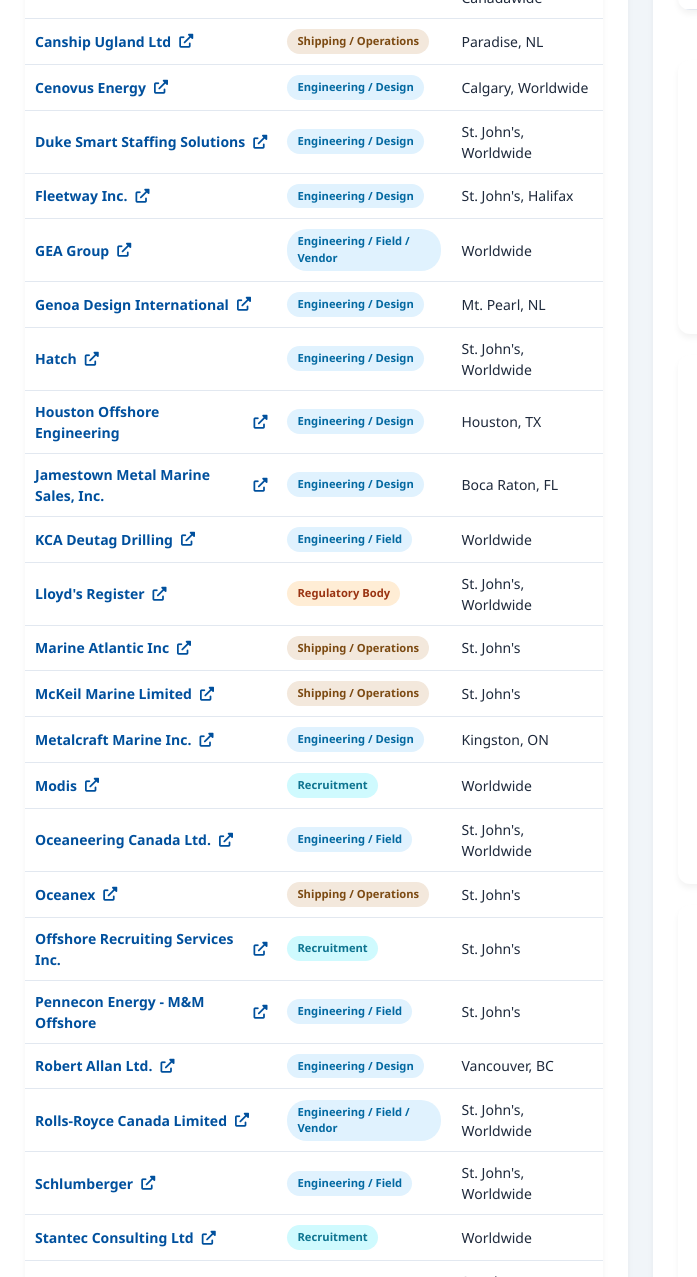
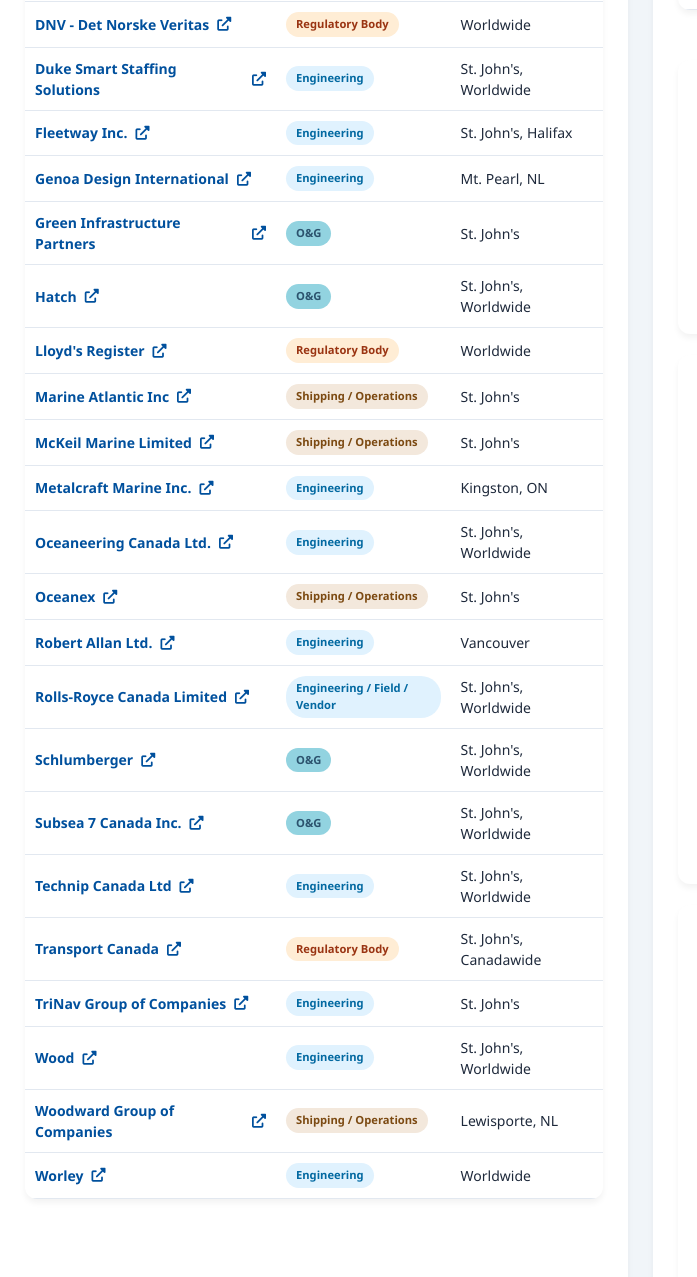
Before and after one commit to kevstrow/Designer-Career-Center, a plain HTML site: page index.html in a window 1280 px wide. Shown: the part 1740-3017 px from the top of the page, 0-697 px from the left. Drawn offline with Linux system fonts and the light colour scheme.

Commit message:
Add files via upload

```diff
--- a/index.html
+++ b/index.html
@@ -128,6 +128,7 @@
         .tag-blue { background: #e0f2fe; color: #0369a1; }
         .tag-green { background: #dcfce7; color: #15803d; }
         .tag-gray { background: #f1f5f9; color: #475569; }
+        .tag-blue2 { background: #92d3e0; color: #2c536e; }
 
         .hiring-always {
             background-color: #f0fdf4;
@@ -232,6 +233,11 @@
     background: #cffafe;
     color: #0e7490;
 }
+
+
+
+
+
 
 /* =========================================================
    RESOURCE SECTION ACCENT COLORS
@@ -512,7 +518,7 @@
       Adaptive Marine Solutions Inc. <i class="fas fa-external-link-alt"></i>
     </a>
   </td>
-  <td><span class="tag tag-blue">Engineering / Design</span></td>
+  <td><span class="tag tag-blue">Engineering</span></td>
   <td>St. John's</td>
 </tr>
 
@@ -522,28 +528,8 @@
       Aker Solutions <i class="fas fa-external-link-alt"></i>
     </a>
   </td>
-  <td><span class="tag tag-blue">Engineering / Design</span></td>
+  <td><span class="tag tag-blue2">O&amp;G</span></td>
   <td>St. John's, Worldwide</td>
-</tr>
-
-<tr>
-  <td>
-    <a class="company-link" href="https://www.aon.com" target="_blank">
-      Aon <i class="fas fa-external-link-alt"></i>
-    </a>
-  </td>
-  <td><span class="tag tag-blue">Engineering / Design</span></td>
-  <td>Worldwide</td>
-</tr>
-
-<tr>
-  <td>
-    <a class="company-link" href="https://www.atkinsrealis.com" target="_blank">
-      AtkinsRéalis <i class="fas fa-external-link-alt"></i>
-    </a>
-  </td>
-  <td><span class="tag tag-blue">Engineering / Design</span></td>
-  <td>Montreal, Worldwide</td>
 </tr>
 
 <tr>
@@ -568,7 +554,7 @@
 
 <tr>
   <td>
-    <a class="company-link" href="http://www.ccg-gcc.gc.ca/eng/CCG/Home" target="_blank">
+    <a class="company-link" href="https://www.ccg-gcc.gc.ca/index-eng.html" target="_blank">
       Canadian Coast Guard <i class="fas fa-external-link-alt"></i>
     </a>
   </td>
@@ -592,8 +578,18 @@
       Cenovus Energy <i class="fas fa-external-link-alt"></i>
     </a>
   </td>
-  <td><span class="tag tag-blue">Engineering / Design</span></td>
+  <td><span class="tag tag-blue2">O&amp;G</span></td>
   <td>Calgary, Worldwide</td>
+</tr>
+
+ <tr>
+  <td>
+    <a class="company-link" href="https://www.dnv.com/maritime/" target="_blank">
+      DNV - Det Norske Veritas <i class="fas fa-external-link-alt"></i>
+    </a>
+  </td>
+  <td><span class="tag tag-orange">Regulatory Body</span></td>
+  <td>Worldwide</td>
 </tr>
 
 <tr>
@@ -602,7 +598,7 @@
       Duke Smart Staffing Solutions <i class="fas fa-external-link-alt"></i>
     </a>
   </td>
-  <td><span class="tag tag-blue">Engineering / Design</span></td>
+  <td><span class="tag tag-blue">Engineering</span></td>
   <td>St. John's, Worldwide</td>
 </tr>
 
@@ -612,18 +608,8 @@
       Fleetway Inc. <i class="fas fa-external-link-alt"></i>
     </a>
   </td>
-  <td><span class="tag tag-blue">Engineering / Design</span></td>
+  <td><span class="tag tag-blue">Engineering</span></td>
   <td>St. John's, Halifax</td>
-</tr>
-
-<tr>
-  <td>
-    <a class="company-link" href="https://www.gea.com" target="_blank">
-      GEA Group <i class="fas fa-external-link-alt"></i>
-    </a>
-  </td>
-  <td><span class="tag tag-blue">Engineering / Field / Vendor</span></td>
-  <td>Worldwide</td>
 </tr>
 
 <tr>
@@ -632,48 +618,28 @@
       Genoa Design International <i class="fas fa-external-link-alt"></i>
     </a>
   </td>
-  <td><span class="tag tag-blue">Engineering / Design</span></td>
+  <td><span class="tag tag-blue">Engineering</span></td>
   <td>Mt. Pearl, NL</td>
+</tr>
+
+  <tr>
+  <td>
+    <a class="company-link" href="https://gipatlantic.com/" target="_blank">
+      Green Infrastructure Partners <i class="fas fa-external-link-alt"></i>
+    </a>
+  </td>
+  <td><span class="tag tag-blue2">O&amp;G</span></td>
+  <td>St. John's</td>
 </tr>
 
 <tr>
   <td>
-    <a class="company-link" href="http://hatch.ca/" target="_blank">
+    <a class="company-link" href="https://www.hatch.com/Expertise/Energy/Upstream" target="_blank">
       Hatch <i class="fas fa-external-link-alt"></i>
     </a>
   </td>
-  <td><span class="tag tag-blue">Engineering / Design</span></td>
+  <td><span class="tag tag-blue2">O&amp;G</span></td>
   <td>St. John's, Worldwide</td>
-</tr>
-
-<tr>
-  <td>
-    <a class="company-link" href="http://www.houston-offshore.com/" target="_blank">
-      Houston Offshore Engineering <i class="fas fa-external-link-alt"></i>
-    </a>
-  </td>
-  <td><span class="tag tag-blue">Engineering / Design</span></td>
-  <td>Houston, TX</td>
-</tr>
-
-<tr>
-  <td>
-    <a class="company-link" href="http://www.jamestownmetal.com/main.html" target="_blank">
-      Jamestown Metal Marine Sales, Inc. <i class="fas fa-external-link-alt"></i>
-    </a>
-  </td>
-  <td><span class="tag tag-blue">Engineering / Design</span></td>
-  <td>Boca Raton, FL</td>
-</tr>
-
-<tr>
-  <td>
-    <a class="company-link" href="http://www.kcadeutag.com/" target="_blank">
-      KCA Deutag Drilling <i class="fas fa-external-link-alt"></i>
-    </a>
-  </td>
-  <td><span class="tag tag-blue">Engineering / Field</span></td>
-  <td>Worldwide</td>
 </tr>
 
 <tr>
@@ -683,7 +649,7 @@
     </a>
   </td>
   <td><span class="tag tag-orange">Regulatory Body</span></td>
-  <td>St. John's, Worldwide</td>
+  <td>Worldwide</td>
 </tr>
 
 <tr>
@@ -712,18 +678,8 @@
       Metalcraft Marine Inc. <i class="fas fa-external-link-alt"></i>
     </a>
   </td>
-  <td><span class="tag tag-blue">Engineering / Design</span></td>
+  <td><span class="tag tag-blue">Engineering</span></td>
   <td>Kingston, ON</td>
-</tr>
-
-<tr>
-  <td>
-    <a class="company-link" href="http://www.modis.com/" target="_blank">
-      Modis <i class="fas fa-external-link-alt"></i>
-    </a>
-  </td>
-  <td><span class="tag tag-cyan">Recruitment</span></td>
-  <td>Worldwide</td>
 </tr>
 
 <tr>
@@ -732,7 +688,7 @@
       Oceaneering Canada Ltd. <i class="fas fa-external-link-alt"></i>
     </a>
   </td>
-  <td><span class="tag tag-blue">Engineering / Field</span></td>
+  <td><span class="tag tag-blue">Engineering</span></td>
   <td>St. John's, Worldwide</td>
 </tr>
 
@@ -748,37 +704,17 @@
 
 <tr>
   <td>
-    <a class="company-link" href="http://www.orsi.ca/" target="_blank">
-      Offshore Recruiting Services Inc. <i class="fas fa-external-link-alt"></i>
+    <a class="company-link" href="http://www.ral.ca/" target="_blank">
+      Robert Allan Ltd. <i class="fas fa-external-link-alt"></i>
     </a>
   </td>
-  <td><span class="tag tag-cyan">Recruitment</span></td>
-  <td>St. John's</td>
+  <td><span class="tag tag-blue">Engineering</span></td>
+  <td>Vancouver</td>
 </tr>
 
 <tr>
   <td>
-    <a class="company-link" href="http://www.pennecon.com/energy/" target="_blank">
-      Pennecon Energy - M&amp;M Offshore <i class="fas fa-external-link-alt"></i>
-    </a>
-  </td>
-  <td><span class="tag tag-blue">Engineering / Field</span></td>
-  <td>St. John's</td>
-</tr>
-
-<tr>
-  <td>
-    <a class="company-link" href="http://www.ral.ca/" target="_blank">
-      Robert Allan Ltd. <i class="fas fa-external-link-alt"></i>
-    </a>
-  </td>
-  <td><span class="tag tag-blue">Engineering / Design</span></td>
-  <td>Vancouver, BC</td>
-</tr>
-
-<tr>
-  <td>
-    <a class="company-link" href="http://www.rolls-royce.com/northamerica/na/about/canada/" target="_blank">
+    <a class="company-link" href="https://www.rolls-royce.com/products-and-services/power-systems.aspx" target="_blank">
       Rolls-Royce Canada Limited <i class="fas fa-external-link-alt"></i>
     </a>
   </td>
@@ -792,18 +728,8 @@
       Schlumberger <i class="fas fa-external-link-alt"></i>
     </a>
   </td>
-  <td><span class="tag tag-blue">Engineering / Field</span></td>
+  <td><span class="tag tag-blue2">O&amp;G</span></td>
   <td>St. John's, Worldwide</td>
-</tr>
-
-<tr>
-  <td>
-    <a class="company-link" href="http://www.stantec.com/" target="_blank">
-      Stantec Consulting Ltd <i class="fas fa-external-link-alt"></i>
-    </a>
-  </td>
-  <td><span class="tag tag-cyan">Recruitment</span></td>
-  <td>Worldwide</td>
 </tr>
 
 <tr>
@@ -812,7 +738,7 @@
       Subsea 7 Canada Inc. <i class="fas fa-external-link-alt"></i>
     </a>
   </td>
-  <td><span class="tag tag-blue">Engineering / Field</span></td>
+  <td><span class="tag tag-blue2">O&amp;G</span></td>
   <td>St. John's, Worldwide</td>
 </tr>
 
@@ -822,13 +748,13 @@
       Technip Canada Ltd <i class="fas fa-external-link-alt"></i>
     </a>
   </td>
-  <td><span class="tag tag-blue">Engineering / Field</span></td>
+  <td><span class="tag tag-blue">Engineering</span></td>
   <td>St. John's, Worldwide</td>
 </tr>
 
 <tr>
   <td>
-    <a class="company-link" href="https://tc.canada.ca" target="_blank">
+    <a class="company-link" href="https://tc.canada.ca/en/marine-transportation" target="_blank">
       Transport Canada <i class="fas fa-external-link-alt"></i>
     </a>
   </td>
@@ -838,47 +764,27 @@
 
 <tr>
   <td>
-    <a class="company-link" href="http://www.groupedesgagnes.com/en/home/26.aspx" target="_blank">
-      Transport Desgagnés Inc. <i class="fas fa-external-link-alt"></i>
-    </a>
-  </td>
-  <td><span class="tag tag-brown">Shipping / Operations</span></td>
-  <td>Canadawide</td>
-</tr>
-
-<tr>
-  <td>
     <a class="company-link" href="http://www.trinavgroup.com/" target="_blank">
       TriNav Group of Companies <i class="fas fa-external-link-alt"></i>
     </a>
   </td>
-  <td><span class="tag tag-blue">Engineering / Design</span></td>
+  <td><span class="tag tag-blue">Engineering</span></td>
   <td>St. John's</td>
 </tr>
 
 <tr>
   <td>
-    <a class="company-link" href="http://upsideeng.com/" target="_blank">
-      Upside Engineering Ltd. <i class="fas fa-external-link-alt"></i>
+    <a class="company-link" href="https://www.woodplc.com" target="_blank">
+      Wood<i class="fas fa-external-link-alt"></i>
     </a>
   </td>
-  <td><span class="tag tag-blue">Engineering / Design</span></td>
-  <td>Calgary, AB</td>
-</tr>
-
-<tr>
-  <td>
-    <a class="company-link" href="https://www.woodplc.com" target="_blank">
-      Wood plc <i class="fas fa-external-link-alt"></i>
-    </a>
-  </td>
-  <td><span class="tag tag-blue">Engineering / Design</span></td>
+  <td><span class="tag tag-blue">Engineering</span></td>
   <td>St. John's, Worldwide</td>
 </tr>
 
 <tr>
   <td>
-    <a class="company-link" href="http://woodwards.nf.ca/" target="_blank">
+    <a class="company-link" href="https://woodwardgroup.ca/companies/marine/" target="_blank">
       Woodward Group of Companies <i class="fas fa-external-link-alt"></i>
     </a>
   </td>
@@ -892,7 +798,7 @@
       Worley <i class="fas fa-external-link-alt"></i>
     </a>
   </td>
-  <td><span class="tag tag-blue">Engineering / Design</span></td>
+  <td><span class="tag tag-blue">Engineering</span></td>
   <td>Worldwide</td>
 </tr>
 
```
